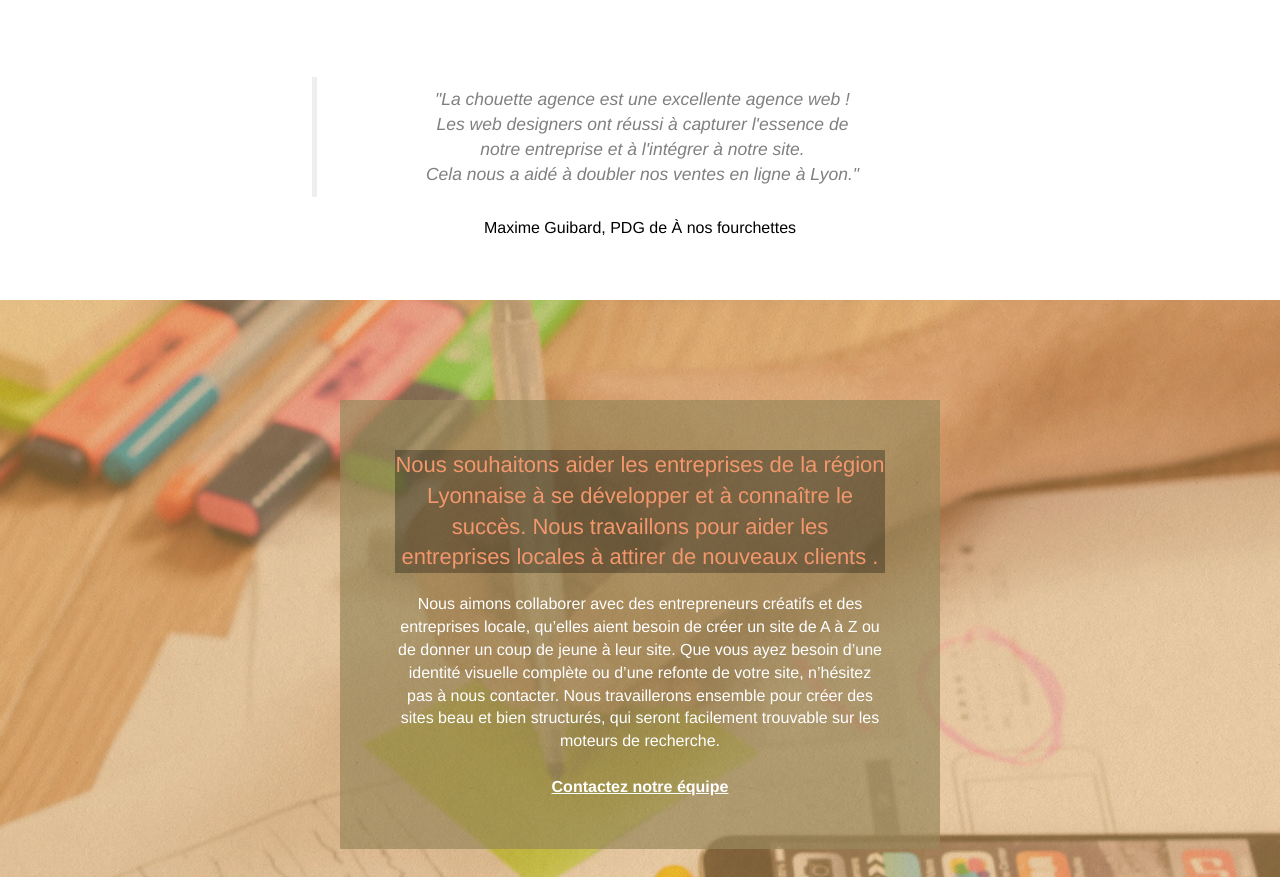
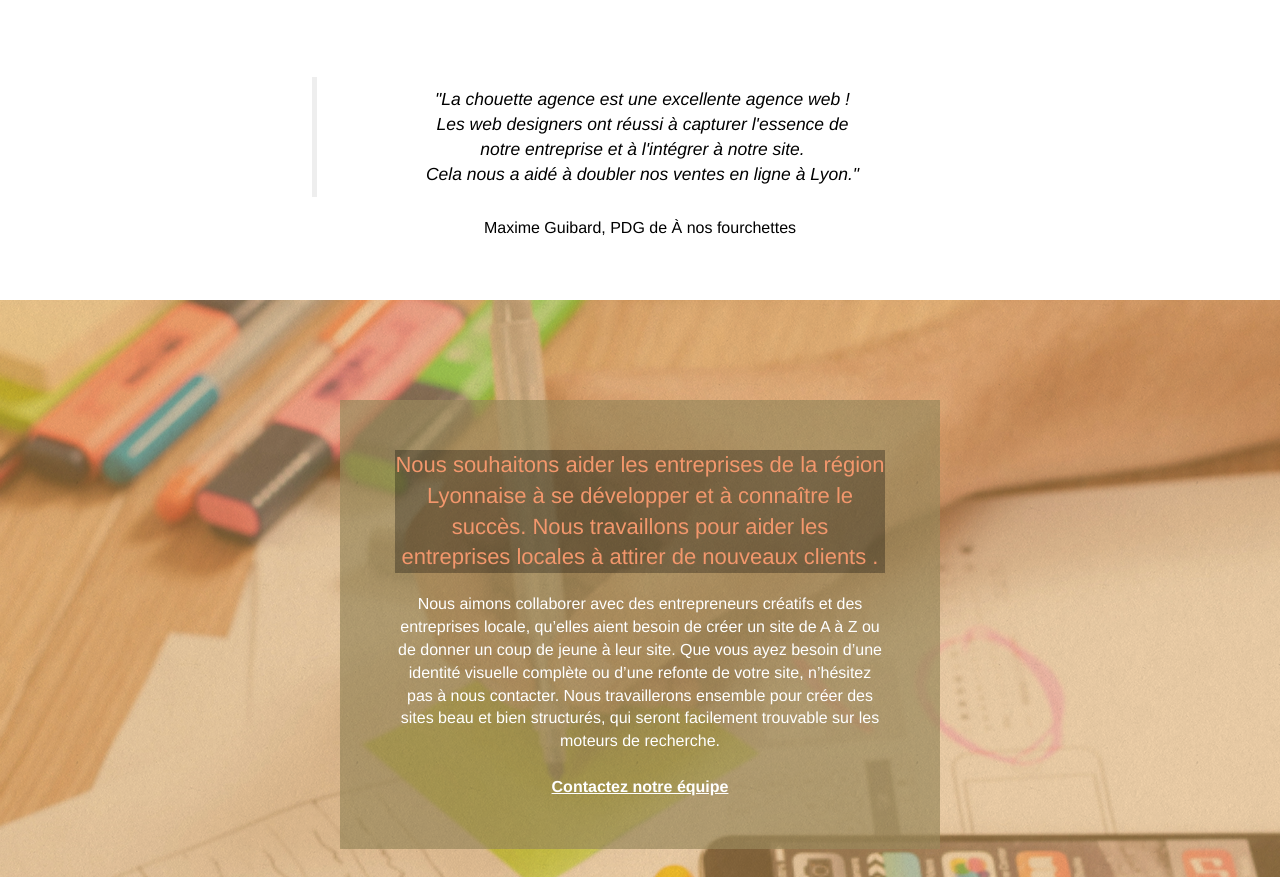
Before and after one commit to OlivierCos/OlivierCostel_4_26062021, a plain HTML site: page index.html in a window 1280 px wide. Shown: the part 916-1793 px from the top of the page. Drawn offline with nearby package versions, Linux system fonts and the light colour scheme.

Commit message:
quote in black

```diff
--- a/style.css
+++ b/style.css
@@ -379,7 +379,8 @@ background: inherit;
 }
 
 .quote{
-    font-style:italic
+    font-style:italic;
+    color:black;
 }
 
 @media (min-width: 768px) {
```
